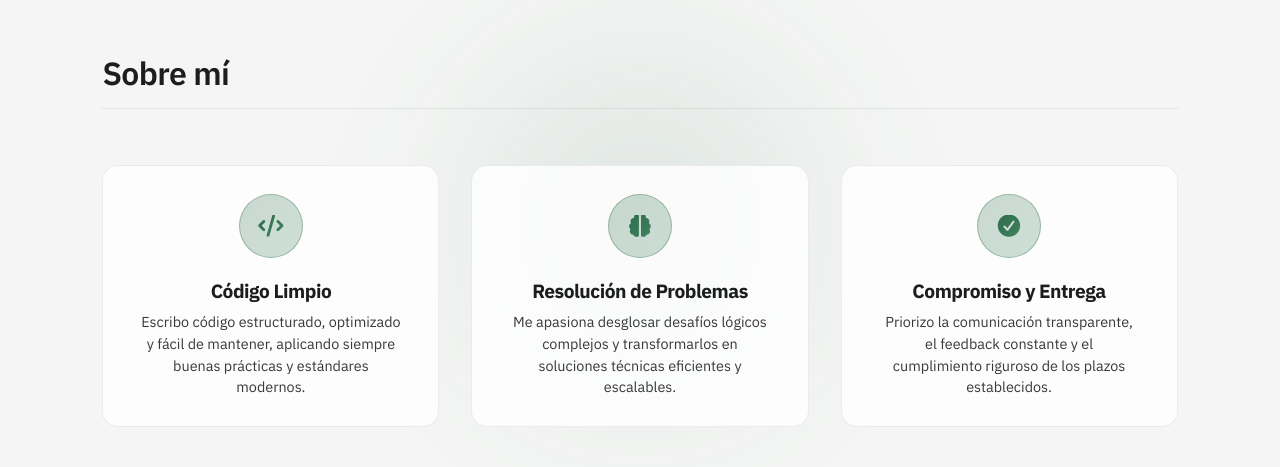
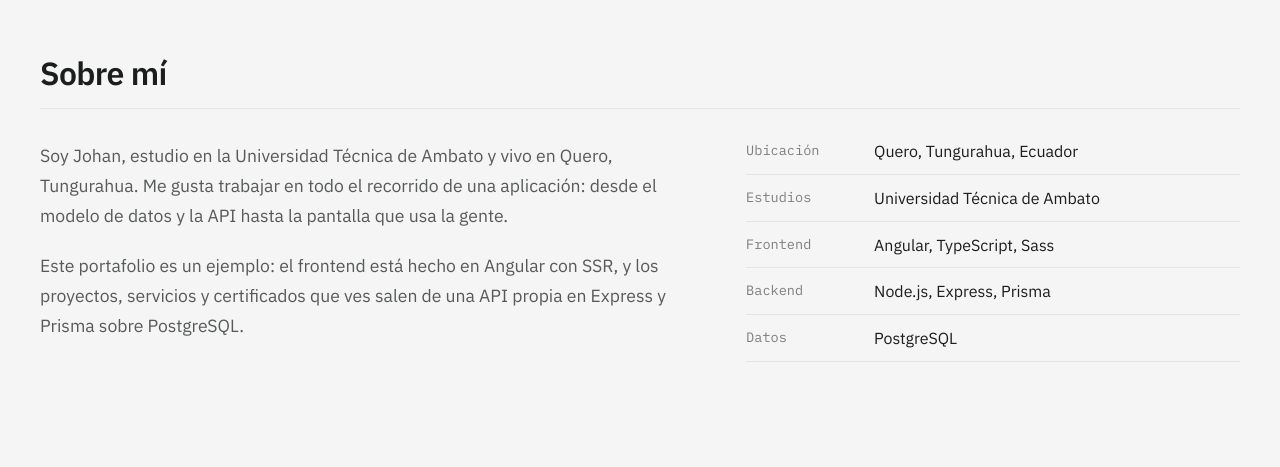
Before and after one commit to kiramman-mp3/web-portafolio-personal, an Angular app in the folder apps/frontend/: page / in a window 1280 px wide. Shown: the part 762-1229 px from the top of the page. Built offline with nearby package versions, Linux system fonts and the light colour scheme; no server answers.

Commit message:
feat: rewrite about section as first-person bio with facts

```diff
--- a/apps/frontend/src/app/components/corporate-about/corporate-about.component.html
+++ b/apps/frontend/src/app/components/corporate-about/corporate-about.component.html
@@ -1,18 +1,28 @@
 <section id="quienes-somos" class="corporate-about-section" data-nav="theme-dark">
-  <div class="corporate-about-container reveal">
+  <div class="corporate-about-container">
     <div class="section-header home-section-header">
       <h2 class="section-title">Sobre mí</h2>
     </div>
-    <div class="corporate-about-grid">
-      @for (item of items; track item.title; let i = $index) {
-        <div class="corporate-card" [style.animation-delay]="(i * 0.1) + 's'">
-          <div class="corporate-card-icon">
-            <i [class]="item.icon"></i>
+    <div class="about-layout">
+      <div class="about-bio">
+        <p>
+          Soy Johan, estudio en la Universidad Técnica de Ambato y vivo en Quero, Tungurahua.
+          Me gusta trabajar en todo el recorrido de una aplicación: desde el modelo de datos
+          y la API hasta la pantalla que usa la gente.
+        </p>
+        <p>
+          Este portafolio es un ejemplo: el frontend está hecho en Angular con SSR, y los proyectos,
+          servicios y certificados que ves salen de una API propia en Express y Prisma sobre PostgreSQL.
+        </p>
+      </div>
+      <dl class="about-facts">
+        @for (fact of facts; track fact.label) {
+          <div class="fact">
+            <dt>{{ fact.label }}</dt>
+            <dd>{{ fact.value }}</dd>
           </div>
-          <h3 class="corporate-card-title">{{ item.title }}</h3>
-          <p class="corporate-card-description">{{ item.description }}</p>
-        </div>
-      }
+        }
+      </dl>
     </div>
   </div>
 </section>
--- a/apps/frontend/src/app/components/corporate-about/corporate-about.component.scss
+++ b/apps/frontend/src/app/components/corporate-about/corporate-about.component.scss
@@ -1,142 +1,67 @@
 @use 'breakpoints' as bp;
 
 .corporate-about-section {
-  position: relative;
-  padding: 80px 8% 40px;
+  padding: 80px 2rem 40px;
   background: var(--bg-color);
   color: var(--text-color);
-  overflow: hidden;
-
-  &::before {
-    content: '';
-    position: absolute;
-    top: 50%;
-    left: 50%;
-    width: 600px;
-    height: 600px;
-    transform: translate(-50%, -50%);
-    background: radial-gradient(circle, rgb(var(--primary-rgb) / 0.12), transparent 60%);
-    filter: blur(60px);
-    z-index: 0;
-    pointer-events: none;
-  }
 
   @include bp.down(sm) {
-    padding: 60px 5%;
+    padding: 56px 1rem 32px;
   }
 }
 
 .corporate-about-container {
-  position: relative;
-  z-index: 1;
   max-width: 1200px;
   margin: 0 auto;
 }
 
-.home-section-header {
-  margin-bottom: 3.5rem;
-}
+.about-layout {
+  display: grid;
+  grid-template-columns: 1.3fr 1fr;
+  gap: 4rem;
+  align-items: start;
 
-.corporate-about-grid {
-  display: grid;
-  grid-template-columns: 1fr;
-  gap: 1.5rem;
-  justify-content: center;
-
-  @include bp.up(sm) {
-    grid-template-columns: repeat(2, 1fr);
-    gap: 2rem;
-  }
-
-  @include bp.up(lg) {
-    grid-template-columns: repeat(3, 1fr);
+  @include bp.down(lg) {
+    grid-template-columns: 1fr;
     gap: 2rem;
   }
 }
 
-.corporate-card {
-  background: var(--surface);
-  border: 1px solid var(--border);
-  border-radius: 16px;
-  padding: 1.75rem 1.25rem;
-  text-align: center;
-  transition: all 0.4s cubic-bezier(0.175, 0.885, 0.32, 1.275);
-  backdrop-filter: blur(10px);
-  -webkit-backdrop-filter: blur(10px);
-  position: relative;
-  overflow: hidden;
-  max-width: 360px;
-  width: 100%;
-  margin: 0 auto;
+.about-bio p {
+  font-size: 1.1rem;
+  line-height: 1.7;
+  color: var(--text-muted);
+  max-width: 36em;
+  margin: 0 0 1.25rem;
 
-  &::before {
-    content: '';
-    position: absolute;
-    top: 0;
-    left: -100%;
-    width: 50%;
-    height: 100%;
-    background: linear-gradient(90deg, transparent, rgb(var(--ink-rgb) / 0.05), transparent);
-    transform: skewX(-20deg);
-    transition: all 0.5s;
-  }
-
-  &:hover {
-    transform: translateY(-8px);
-    border-color: rgb(var(--primary-rgb) / 0.5);
-    box-shadow: 0 12px 28px rgb(var(--primary-rgb) / 0.18), inset 0 0 16px rgb(var(--primary-rgb) / 0.08);
-
-    &::before {
-      left: 200%;
-    }
-
-    .corporate-card-icon {
-      transform: scale(1.08);
-      i {
-        color: var(--text-color);
-      }
-    }
+  &:last-child {
+    margin-bottom: 0;
   }
 }
 
-.corporate-card-icon {
-  width: 64px;
-  height: 64px;
-  margin: 0 auto 1.25rem;
-  background: linear-gradient(135deg, rgb(var(--primary-rgb) / 0.25), rgb(var(--purple-rgb) / 0.25));
-  border-radius: 50%;
-  display: flex;
-  align-items: center;
-  justify-content: center;
-  transition: transform 0.3s ease;
-  border: 1px solid rgb(var(--primary-rgb) / 0.35);
+.about-facts {
+  margin: 0;
 
-  i {
-    font-size: 1.4rem;
-    background: linear-gradient(135deg, var(--primary), var(--purple-bright));
-    -webkit-background-clip: text;
-    -webkit-text-fill-color: transparent;
-    background-clip: text;
-    display: inline-block;
-    transition: color 0.3s ease;
+  .fact {
+    display: grid;
+    grid-template-columns: 7rem 1fr;
+    gap: 1rem;
+    padding: 0.8rem 0;
+    border-bottom: 1px solid var(--border);
+
+    &:first-child {
+      padding-top: 0;
+    }
+  }
+
+  dt {
+    font-family: var(--font-mono);
+    font-size: 0.85rem;
+    color: var(--text-muted-2);
+  }
+
+  dd {
+    margin: 0;
+    color: var(--text-color);
   }
 }
-
-.corporate-card-title {
-  font-size: 1.2rem;
-  font-weight: 700;
-  margin: 0 0 0.5rem 0;
-  color: var(--text-color);
-  letter-spacing: -0.5px;
-}
-
-.corporate-card-description {
-  font-size: 0.9rem;
-  line-height: 1.5;
-  color: var(--text-color);
-  opacity: 0.88;
-  margin: 0;
-  max-width: 260px;
-  margin-left: auto;
-  margin-right: auto;
-}
--- a/apps/frontend/src/app/components/corporate-about/corporate-about.component.ts
+++ b/apps/frontend/src/app/components/corporate-about/corporate-about.component.ts
@@ -1,35 +1,22 @@
 import { Component } from '@angular/core';
-import { CommonModule } from '@angular/common';
 
-interface CorporateItem {
-  title: string;
-  icon: string;
-  description: string;
+interface AboutFact {
+  label: string;
+  value: string;
 }
 
 @Component({
   selector: 'app-corporate-about',
   standalone: true,
-  imports: [CommonModule],
   templateUrl: './corporate-about.component.html',
   styleUrl: './corporate-about.component.scss',
 })
 export class CorporateAboutComponent {
-  items: CorporateItem[] = [
-    {
-      title: 'Código Limpio',
-      icon: 'fas fa-code',
-      description: 'Escribo código estructurado, optimizado y fácil de mantener, aplicando siempre buenas prácticas y estándares modernos.',
-    },
-    {
-      title: 'Resolución de Problemas',
-      icon: 'fas fa-brain',
-      description: 'Me apasiona desglosar desafíos lógicos complejos y transformarlos en soluciones técnicas eficientes y escalables.',
-    },
-    {
-      title: 'Compromiso y Entrega',
-      icon: 'fas fa-check-circle',
-      description: 'Priorizo la comunicación transparente, el feedback constante y el cumplimiento riguroso de los plazos establecidos.',
-    }
+  facts: AboutFact[] = [
+    { label: 'Ubicación', value: 'Quero, Tungurahua, Ecuador' },
+    { label: 'Estudios', value: 'Universidad Técnica de Ambato' },
+    { label: 'Frontend', value: 'Angular, TypeScript, Sass' },
+    { label: 'Backend', value: 'Node.js, Express, Prisma' },
+    { label: 'Datos', value: 'PostgreSQL' },
   ];
 }
```
